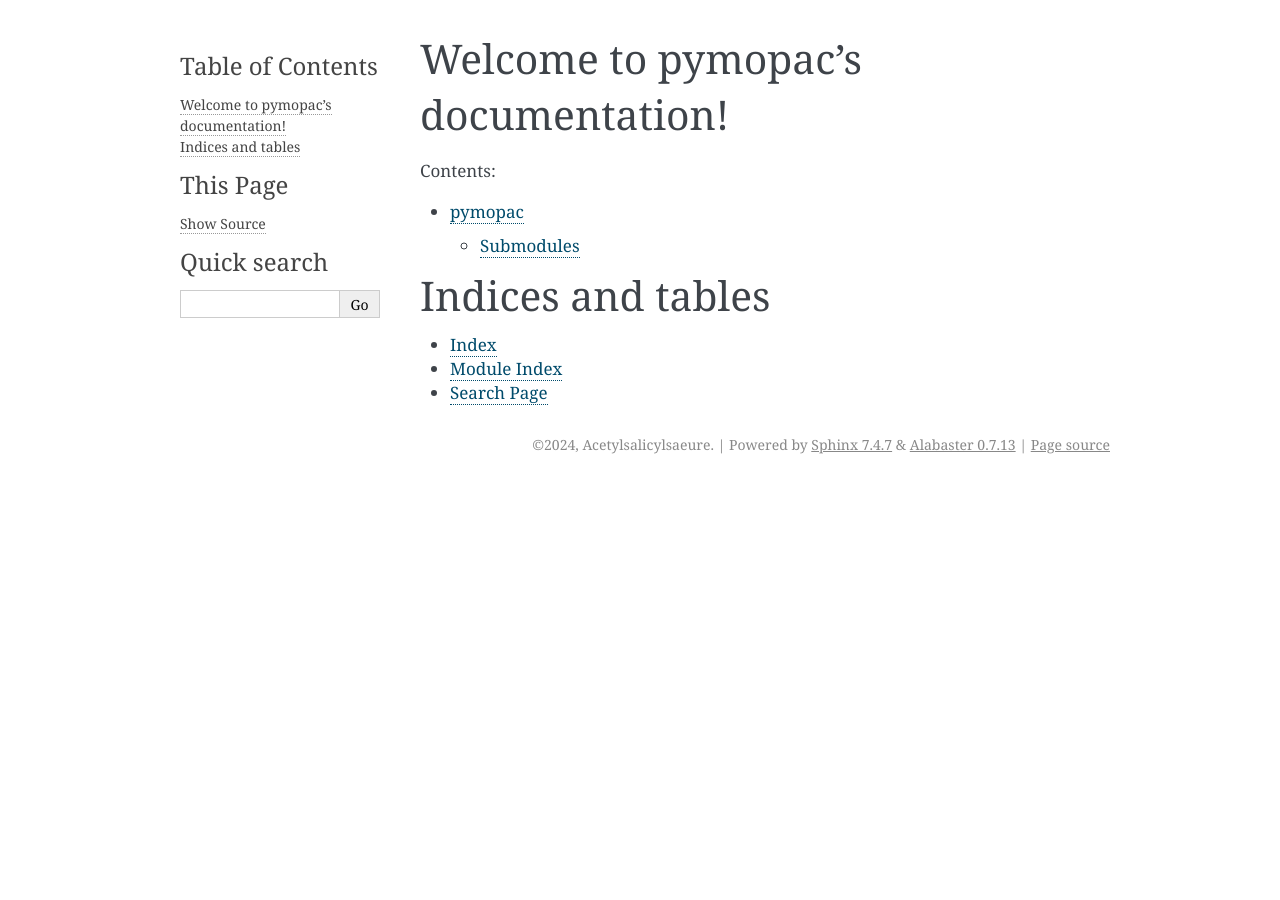
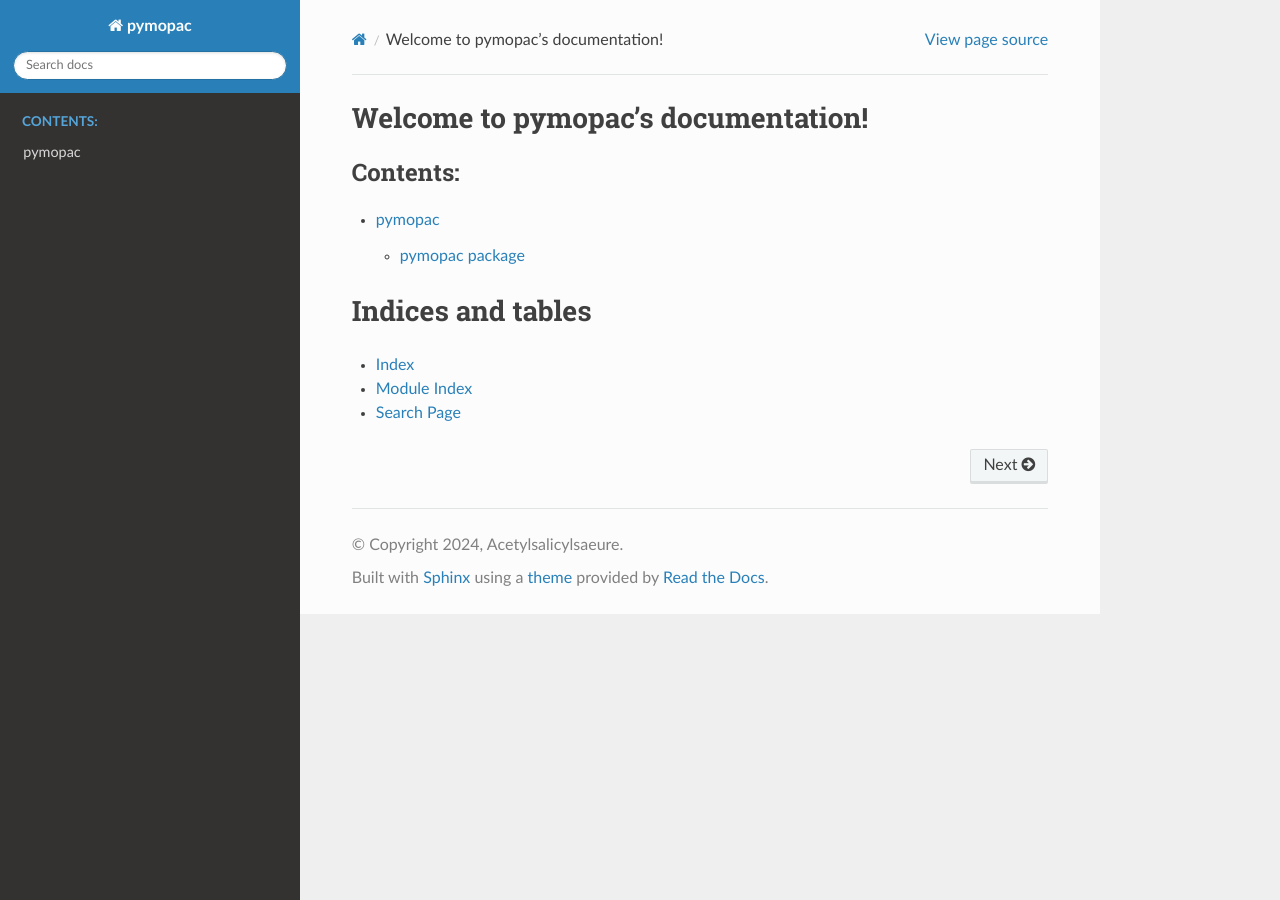
Before and after one commit to Acetylsalicylsaeure/pymopac, a Sphinx documentation site: the page built from docs/index.rst, in a window 1280 px wide. Built offline with Sphinx 7.4.7 and the Read the Docs theme 2.0.0, drawn with Linux system fonts in a browser that asks for light colours; pages that are not in the unit, such as notebooks, are missing from menus; some of the changed lines change nothing that is shown.

Commit message:
doc overhaul #1

```diff
--- a/docs/conf.py
+++ b/docs/conf.py
@@ -1,36 +1,54 @@
+# Configuration file for the Sphinx documentation builder.
+#
+# For the full list of built-in configuration values, see the documentation:
+# https://www.sphinx-doc.org/en/master/usage/configuration.html
 
-# Configuration file for the Sphinx documentation builder.
+import os
+import sys
+sys.path.insert(0, os.path.abspath('..'))
 
 # -- Project information -----------------------------------------------------
 project = 'pymopac'
 copyright = '2024, Acetylsalicylsaeure'
 author = 'Acetylsalicylsaeure'
-
-# The full version, including alpha/beta/rc tags
-release = '0.1'
+release = '0.1.0'
 
 # -- General configuration ---------------------------------------------------
 extensions = [
     'sphinx.ext.autodoc',
     'sphinx.ext.napoleon',
     'sphinx.ext.viewcode',
+    'sphinx.ext.intersphinx',
 ]
 
-# Add any paths that contain templates here, relative to this directory.
 templates_path = ['_templates']
-
-# List of patterns, relative to source directory, that match files and
-# directories to ignore when looking for source files.
 exclude_patterns = ['_build', 'Thumbs.db', '.DS_Store']
 
 # -- Options for HTML output -------------------------------------------------
-html_theme = 'alabaster'
-
-# Add any paths that contain custom static files (such as style sheets) here,
-# relative to this directory. They are copied after the builtin static files,
-# so a file named "default.css" will overwrite the builtin "default.css".
+html_theme = 'sphinx_rtd_theme'
 html_static_path = ['_static']
 
+# -- Extension configuration -------------------------------------------------
+autodoc_default_options = {
+    'members': True,
+    'member-order': 'bysource',
+    'special-members': '__init__',
+    'undoc-members': True,
+    'exclude-members': '__weakref__'
+}
 
-# -- Extension configuration -------------------------------------------------
-autodoc_mock_imports = ['mopac']
+# Napoleon settings
+napoleon_google_docstring = True
+napoleon_numpy_docstring = True
+napoleon_include_init_with_doc = False
+napoleon_include_private_with_doc = False
+napoleon_include_special_with_doc = True
+napoleon_use_admonition_for_examples = False
+napoleon_use_admonition_for_notes = False
+napoleon_use_admonition_for_references = False
+napoleon_use_ivar = False
+napoleon_use_param = True
+napoleon_use_rtype = True
+napoleon_preprocess_types = False
+napoleon_type_aliases = None
+napoleon_attr_annotations = True
--- a/docs/modules.rst
+++ b/docs/modules.rst
@@ -1,17 +1,7 @@
-
 pymopac
 =======
-
-.. automodule:: pymopac
-   :members:
-   :undoc-members:
-   :show-inheritance:
-
-Submodules
-----------
 
 .. toctree::
    :maxdepth: 4
 
-   pymopac.classes
-   pymopac.helpers
+   pymopac
```
Also changed, not shown: .readthedocs.yml, docs/index.rst (line endings or trailing spaces).
